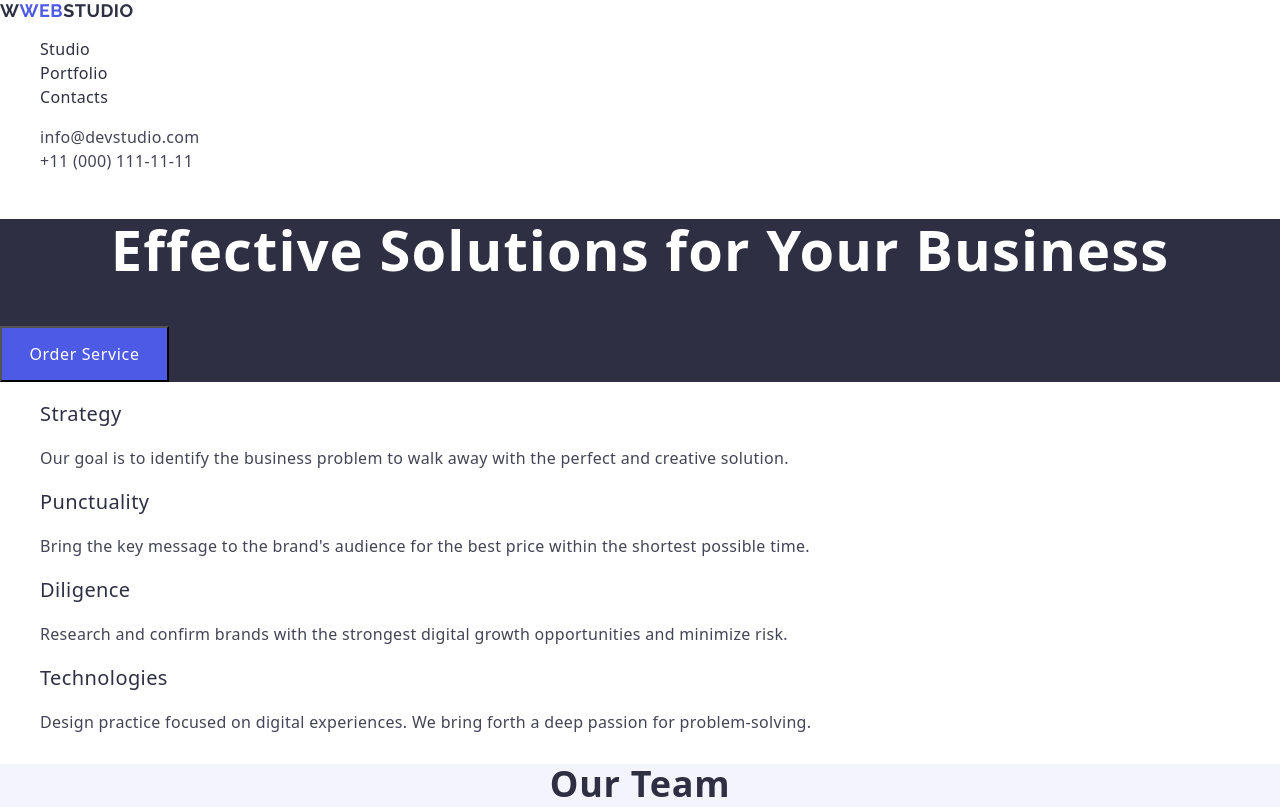
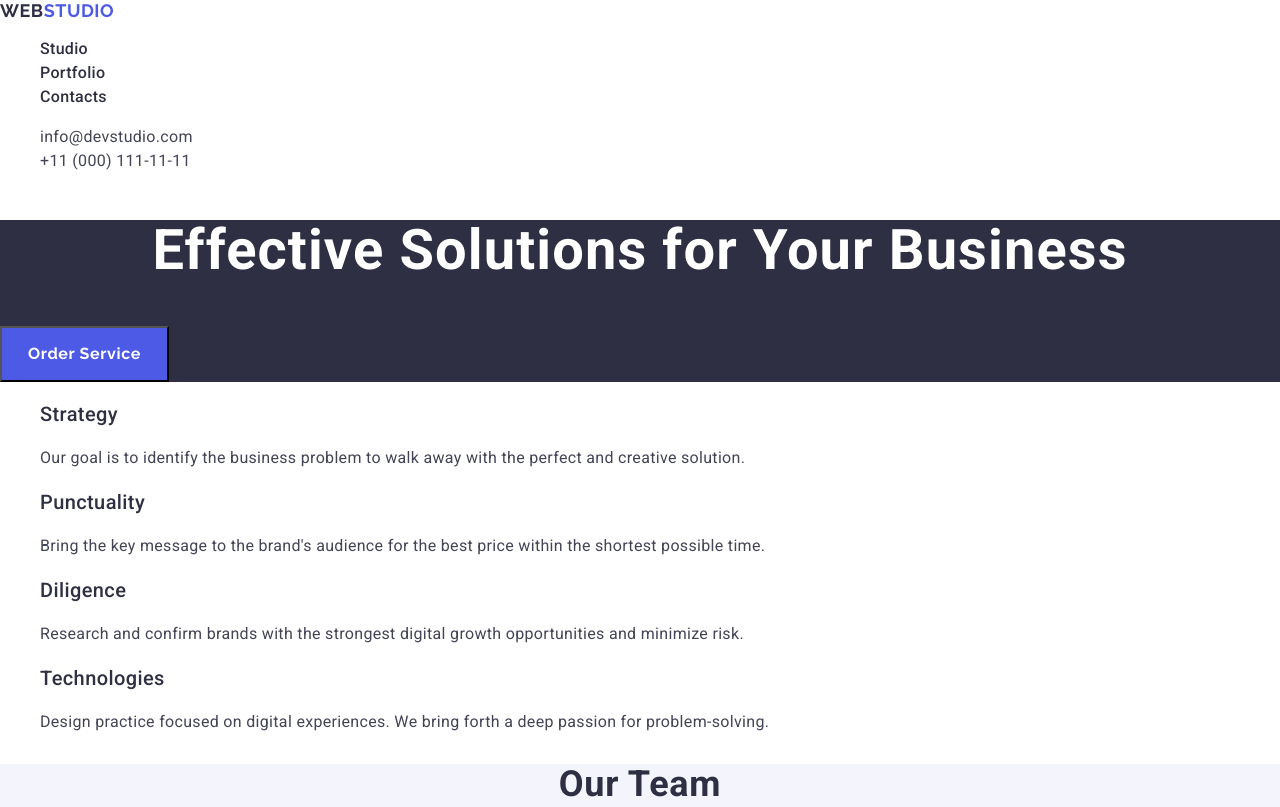
Before and after one commit to Yana-solo/goit-markup-hw-02, a plain HTML site: page index.html in a window 1280 px wide. Shown: the top 807 px of the page. Drawn offline with nearby package versions, Linux system fonts and the light colour scheme.

Commit message:
add initial files

```diff
--- a/css/style.css
+++ b/css/style.css
@@ -181,7 +181,7 @@ button {
   font-family: 'Raleway', sans-serif;
   font-weight: 700;
   font-size: 18px;
-  line-height: 1.16667;
+  line-height: 1.17;
   letter-spacing: 0.03em;
   text-transform: uppercase;
   color: #f4f4fd;
--- a/index.html
+++ b/index.html
@@ -4,7 +4,13 @@
     <meta charset="UTF-8" />
     <meta name="viewport" content="width=device-width, initial-scale=1.0" />
     <title>Webstudio</title>
-    <link rel="stylesheet" href="./css/style.css" />
+    <link
+      rel="stylesheet"
+      href="https://cdnjs.cloudflare.com/ajax/libs/modern-normalize/3.0.1/modern-normalize.min.css"
+      integrity="sha512-q6WgHqiHlKyOqslT/lgBgodhd03Wp4BEqKeW6nNtlOY4quzyG3VoQKFrieaCeSnuVseNKRGpGeDU3qPmabCANg=="
+      crossorigin="anonymous"
+      referrerpolicy="no-referrer"
+    />
     <link rel="preconnect" href="https://fonts.googleapis.com" />
     <link rel="preconnect" href="https://fonts.gstatic.com" crossorigin />
     <link
@@ -17,25 +23,19 @@
       href="https://fonts.googleapis.com/css2?family=Raleway:wght@700&display=swap"
       rel="stylesheet"
     />
-    <link
-      rel="stylesheet"
-      href="https://cdnjs.cloudflare.com/ajax/libs/modern-normalize/3.0.1/modern-normalize.min.css"
-      integrity="sha512-q6WgHqiHlKyOqslT/lgBgodhd03Wp4BEqKeW6nNtlOY4quzyG3VoQKFrieaCeSnuVseNKRGpGeDU3qPmabCANg=="
-      crossorigin="anonymous"
-      referrerpolicy="no-referrer"
-    />
+    <link rel="stylesheet" href="./css/style.css" />
   </head>
   <!-- #region header -->
   <body>
     <header class="header">
       <nav class="nav-link">
         <a class="logo" href="./index.html"
-          >W<span class="logo-h">Web</span>Studio</a
+          >Web<span class="logo-h">Studio</span></a
         >
         <ul>
-          <li><a class="nav-item" href="">Studio</a></li>
-          <li><a class="nav-item" href="">Portfolio</a></li>
-          <li><a class="nav-item" href="">Contacts</a></li>
+          <li><a class="nav-item" href="./index.html">Studio</a></li>
+          <li><a class="nav-item" href="./index.html">Portfolio</a></li>
+          <li><a class="nav-item" href="./index.html">Contacts</a></li>
         </ul>
       </nav>
       <address class="adress">
@@ -209,7 +209,7 @@
     <!-- #region footer -->
     <footer class="footer">
       <a class="logo-f" href="./index.html"
-        ><span class="logo-style-f">Web</span>Studio</a
+        >Web<span class="logo-style-f">Studio</span></a
       >
       <p class="p-footer">
         Increase the flow of customers and sales for your business with digital
```
